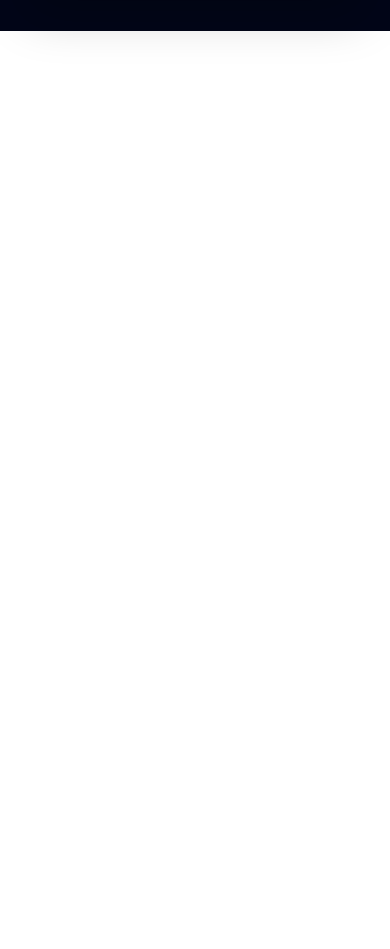
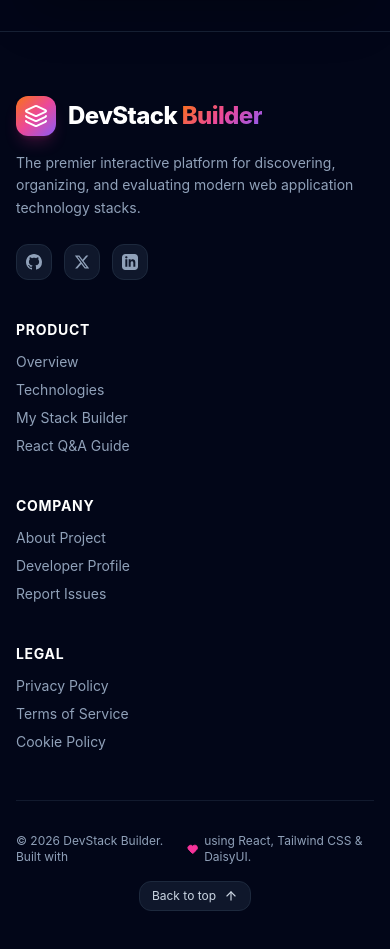
Before and after one commit to Shafi7055/dev-stack, a React (Vite) app: page / in a window 390 px wide. Shown: the part 7180-8129 px from the top of the page. Before the commit the page ends 7211 px from the top, so only its background shows below. Built offline with nearby package versions, Linux system fonts and the light colour scheme.

Commit message:
feat: add Footer with brand info, link groups, and social links

```diff
--- a/src/App.tsx
+++ b/src/App.tsx
@@ -4,6 +4,7 @@
 import { Banner } from './components/Banner';
 import { TechCards } from './components/TechCards';
 import { YourStack } from './components/YourStack';
+import { Footer } from './components/Footer';
 import { ToastContainer, toast } from 'react-toastify';
 import 'react-toastify/dist/ReactToastify.css';
 
@@ -76,7 +77,8 @@
   const selectedTechIds = selectedStack.map((item) => item.id);
 
   return (
-    <div className="min-h-screen bg-slate-950 text-slate-100 font-sans">
+    <div className="min-h-screen bg-slate-950 text-slate-100 font-sans flex flex-col justify-between">
+      <div>
         <Navbar stackCount={selectedStack.length} />
 
         <main className="max-w-7xl mx-auto px-4 sm:px-6 lg:px-8 py-8 space-y-16">
@@ -105,6 +107,9 @@
             </div>
           </div>
         </main>
+      </div>
+
+      <Footer />
 
       {/* Toast Notification Container */}
       <ToastContainer
--- /dev/null
+++ b/src/components/Footer.tsx
@@ -0,0 +1,154 @@
+import { Layers, Heart, ArrowUp } from 'lucide-react';
+
+export const Footer = () => {
+  const scrollToTop = () => {
+    window.scrollTo({ top: 0, behavior: 'smooth' });
+  };
+
+  return (
+    <footer className="bg-slate-950 border-t border-slate-800/80 pt-16 pb-12 text-slate-400">
+      <div className="max-w-7xl mx-auto px-4 sm:px-6 lg:px-8 space-y-12">
+        {/* Main Footer Grid */}
+        <div className="grid grid-cols-1 md:grid-cols-2 lg:grid-cols-5 gap-10">
+
+          {/* Brand Block (2 cols) */}
+          <div className="lg:col-span-2 space-y-4">
+            <div className="flex items-center gap-3 cursor-pointer" onClick={scrollToTop}>
+              <div className="w-10 h-10 rounded-xl gradient-bg flex items-center justify-center text-white shadow-lg shadow-pink-500/20">
+                <Layers className="w-6 h-6" />
+              </div>
+              <span className="font-extrabold text-2xl tracking-tight text-white">
+                DevStack <span className="gradient-text">Builder</span>
+              </span>
+            </div>
+
+            <p className="text-sm text-slate-400 leading-relaxed max-w-sm">
+              The premier interactive platform for discovering, organizing, and evaluating modern web application technology stacks.
+            </p>
+
+            {/* Social Icons */}
+            <div className="flex items-center gap-3 pt-2">
+              <a
+                href="https://github.com/Shafi7055/dev-stack"
+                target="_blank"
+                rel="noopener noreferrer"
+                className="w-9 h-9 rounded-xl bg-slate-900 border border-slate-800 flex items-center justify-center text-slate-400 hover:text-white hover:border-pink-500/50 hover:bg-slate-800 transition-all"
+                aria-label="GitHub"
+              >
+                <svg className="w-4 h-4 fill-current" viewBox="0 0 24 24">
+                  <path d="M12 0C5.37 0 0 5.37 0 12c0 5.31 3.435 9.795 8.205 11.385.6.105.825-.255.825-.57 0-.285-.015-1.23-.015-2.235-3.015.555-3.795-.735-4.035-1.41-.135-.345-.72-1.41-1.23-1.695-.42-.225-1.02-.78-.015-.795.945-.015 1.62.87 1.845 1.23 1.08 1.815 2.805 1.305 3.495.99.105-.78.42-1.305.765-1.605-2.67-.3-5.46-1.335-5.46-5.925 0-1.305.465-2.385 1.23-3.225-.12-.3-.54-1.53.12-3.18 0 0 1.005-.315 3.3 1.23.96-.27 1.98-.405 3-.405s2.04.135 3 .405c2.295-1.56 3.3-1.23 3.3-1.23.66 1.65.24 2.88.12 3.18.765.84 1.23 1.905 1.23 3.225 0 4.605-2.805 5.625-5.475 5.925.435.375.81 1.095.81 2.22 0 1.605-.015 2.895-.015 3.3 0 .315.225.69.825.57A12.02 12.02 0 0024 12c0-6.63-5.37-12-12-12z" />
+                </svg>
+              </a>
+              <a
+                href="https://twitter.com"
+                target="_blank"
+                rel="noopener noreferrer"
+                className="w-9 h-9 rounded-xl bg-slate-900 border border-slate-800 flex items-center justify-center text-slate-400 hover:text-white hover:border-pink-500/50 hover:bg-slate-800 transition-all"
+                aria-label="X / Twitter"
+              >
+                <svg className="w-4 h-4 fill-current" viewBox="0 0 24 24">
+                  <path d="M18.244 2.25h3.308l-7.227 8.26 8.502 11.24H16.17l-5.214-6.817L4.99 21.75H1.68l7.73-8.835L1.254 2.25H8.08l4.713 6.231zm-1.161 17.52h1.833L7.084 4.126H5.117z" />
+                </svg>
+              </a>
+              <a
+                href="https://linkedin.com"
+                target="_blank"
+                rel="noopener noreferrer"
+                className="w-9 h-9 rounded-xl bg-slate-900 border border-slate-800 flex items-center justify-center text-slate-400 hover:text-white hover:border-pink-500/50 hover:bg-slate-800 transition-all"
+                aria-label="LinkedIn"
+              >
+                <svg className="w-4 h-4 fill-current" viewBox="0 0 24 24">
+                  <path d="M19 0h-14c-2.761 0-5 2.239-5 5v14c0 2.761 2.239 5 5 5h14c2.762 0 5-2.239 5-5v-14c0-2.761-2.238-5-5-5zm-11 19h-3v-11h3v11zm-1.5-12.268c-.966 0-1.75-.79-1.75-1.764s.784-1.764 1.75-1.764 1.75.79 1.75 1.764-.783 1.764-1.75 1.764zm13.5 12.268h-3v-5.604c0-3.368-4-3.113-4 0v5.604h-3v-11h3v1.765c1.396-2.586 7-2.777 7 2.476v6.759z" />
+                </svg>
+              </a>
+            </div>
+          </div>
+
+          {/* Link Group 1: Product */}
+          <div className="space-y-3">
+            <h4 className="text-sm font-bold text-white uppercase tracking-wider">Product</h4>
+            <ul className="space-y-2 text-sm">
+              <li>
+                <a href="#hero" className="hover:text-pink-400 transition-colors">
+                  Overview
+                </a>
+              </li>
+              <li>
+                <a href="#tech-grid" className="hover:text-pink-400 transition-colors">
+                  Technologies
+                </a>
+              </li>
+              <li>
+                <a href="#your-stack" className="hover:text-pink-400 transition-colors">
+                  My Stack Builder
+                </a>
+              </li>
+              <li>
+                <a href="#qa-section" className="hover:text-pink-400 transition-colors">
+                  React Q&A Guide
+                </a>
+              </li>
+            </ul>
+          </div>
+
+          {/* Link Group 2: Company */}
+          <div className="space-y-3">
+            <h4 className="text-sm font-bold text-white uppercase tracking-wider">Company</h4>
+            <ul className="space-y-2 text-sm">
+              <li>
+                <a href="https://github.com/Shafi7055/dev-stack" target="_blank" rel="noopener noreferrer" className="hover:text-pink-400 transition-colors">
+                  About Project
+                </a>
+              </li>
+              <li>
+                <a href="https://github.com/Shafi7055" target="_blank" rel="noopener noreferrer" className="hover:text-pink-400 transition-colors">
+                  Developer Profile
+                </a>
+              </li>
+              <li>
+                <a href="https://github.com/Shafi7055/dev-stack/issues" target="_blank" rel="noopener noreferrer" className="hover:text-pink-400 transition-colors">
+                  Report Issues
+                </a>
+              </li>
+            </ul>
+          </div>
+
+          {/* Link Group 3: Legal */}
+          <div className="space-y-3">
+            <h4 className="text-sm font-bold text-white uppercase tracking-wider">Legal</h4>
+            <ul className="space-y-2 text-sm">
+              <li>
+                <span className="hover:text-slate-300 cursor-pointer">Privacy Policy</span>
+              </li>
+              <li>
+                <span className="hover:text-slate-300 cursor-pointer">Terms of Service</span>
+              </li>
+              <li>
+                <span className="hover:text-slate-300 cursor-pointer">Cookie Policy</span>
+              </li>
+            </ul>
+          </div>
+
+        </div>
+
+        {/* Bottom Copyright Bar */}
+        <div className="pt-8 border-t border-slate-800/60 flex flex-col sm:flex-row items-center justify-between gap-4 text-xs">
+          <p className="flex items-center gap-1.5 text-slate-400">
+            <span>© 2026 DevStack Builder. Built with</span>
+            <Heart className="w-3.5 h-3.5 text-pink-500 fill-pink-500" />
+            <span>using React, Tailwind CSS & DaisyUI.</span>
+          </p>
+
+          <button
+            onClick={scrollToTop}
+            className="flex items-center gap-2 px-3 py-1.5 rounded-xl bg-slate-900 border border-slate-800 hover:border-slate-700 text-slate-300 hover:text-white transition-all cursor-pointer"
+          >
+            <span>Back to top</span>
+            <ArrowUp className="w-3.5 h-3.5" />
+          </button>
+        </div>
+
+      </div>
+    </footer>
+  );
+};
```
Lines whose indentation alone changed are shown as unchanged.
